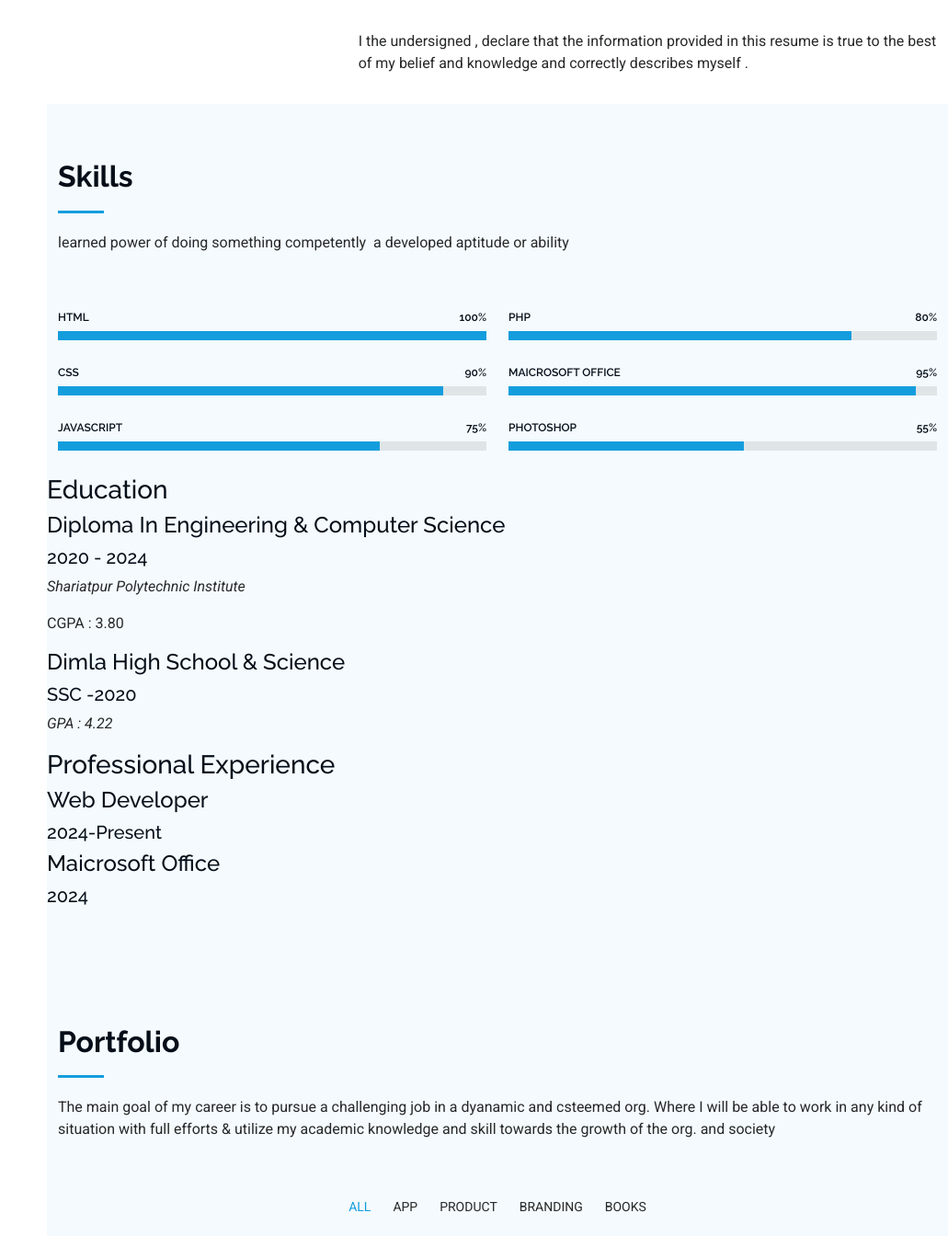
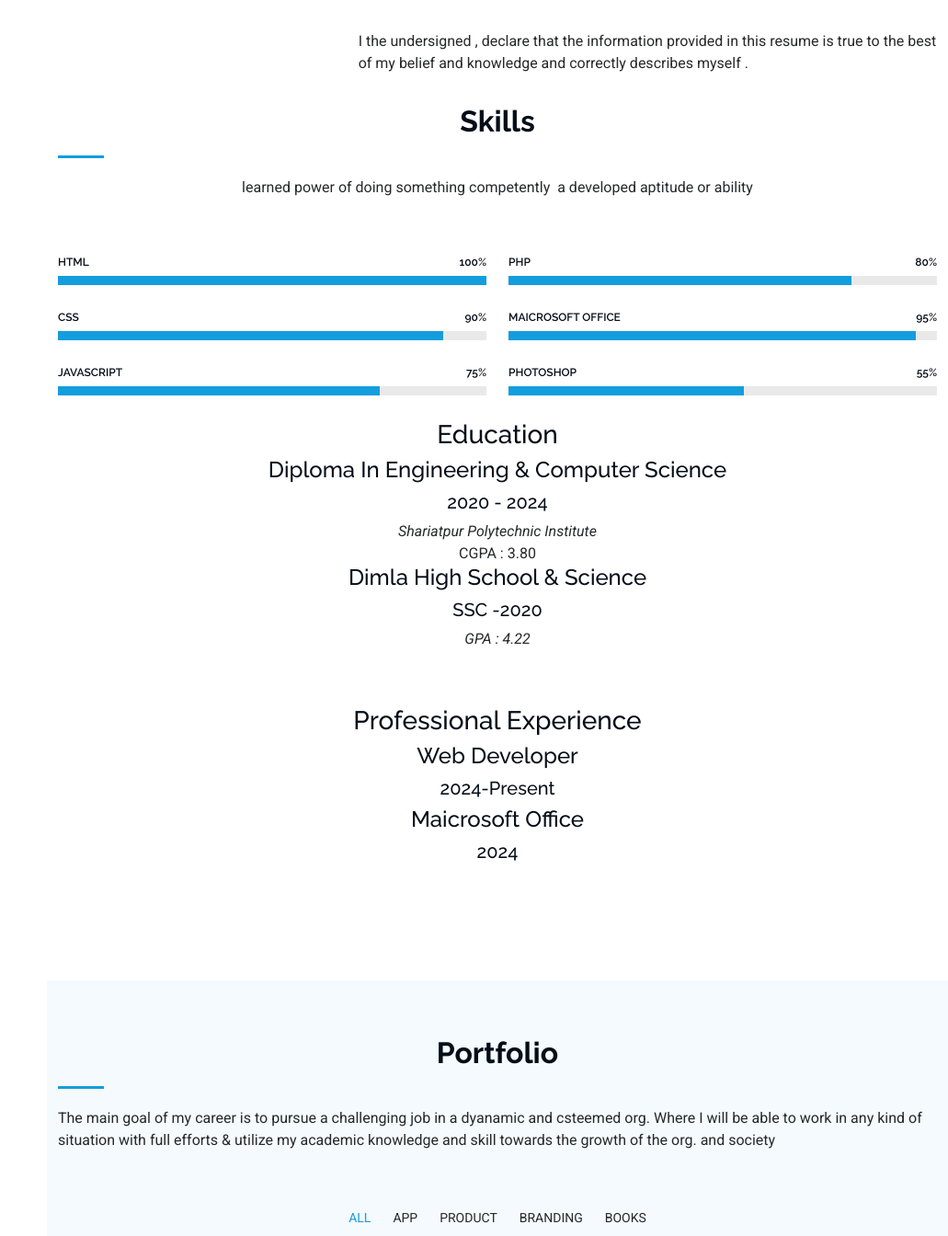
Before and after one commit to monirujjaman18/monirujjaman918, a plain HTML site: page index.html in a window 1280 px wide. Shown: the part 1410-2754 px from the top of the page at 92% size, without its empty margins (249-1280 px from the left). Drawn offline with Linux system fonts and the light colour scheme.

Commit message:
Update index.html

```diff
--- a/index.html
+++ b/index.html
@@ -132,13 +132,16 @@
 
       </div>
     <!-- Skills Section -->
-    <section id="skills" class="skills section light-background">
+  <ion id="skills" class="skills section light-background">
 
       <!-- Section Title -->
+      <center>
       <div class="container section-title" data-aos="fade-up">
         <h2>Skills</h2>
         <p> learned power of doing something competently  a developed aptitude or ability</p>
-      </div><!-- End Section Title -->
+      </div>
+    </center>
+      <!-- End Section Title -->
 
       <div class="container" data-aos="fade-up" data-aos-delay="100">
 
@@ -193,6 +196,8 @@
           </div>
         </div>
       </div>
+      <center>
+      <div class="container section-title" data-aos="fade-up">
             <h3 class="resume-title">Education</h3>
             <div class="resume-item">
               <h4>Diploma In Engineering  &amp; Computer Science</h4>
@@ -208,7 +213,7 @@
             </div><!-- Edn Resume Item -->
 
           </div>
-
+          <div class="container section-title" data-aos="fade-up">
           <div class="col-lg-6" data-aos="fade-up" data-aos-delay="200">
             <h3 class="resume-title">Professional Experience</h3>
             <div class="resume-item">
@@ -218,14 +223,15 @@
             <div class="resume-item">
               <h4>Maicrosoft Office </h4>
               <h5>2024</h5>
-            </div><!-- Edn Resume Item -->
+            </div></center>
+            <!-- Edn Resume Item -->
 
           </div>
 
         </div>
 
       </div>
-
+      </div>
     </section><!-- /Resume Section -->
 
     <!-- Portfolio Section -->
@@ -233,7 +239,7 @@
 
       <!-- Section Title -->
       <div class="container section-title" data-aos="fade-up">
-        <h2>Portfolio</h2>
+      <center><h2>Portfolio</h2></center>
         <p>The main goal of my career is to pursue a challenging job in a dyanamic and csteemed org. Where I will be able to work in any kind of
           situation with full efforts & utilize my academic knowledge and skill towards the growth of the org. and society</p>
       </div><!-- End Section Title -->
@@ -409,7 +415,7 @@
 
       <!-- Section Title -->
       <div class="container section-title" data-aos="fade-up">
-        <h2>Services</h2>
+      <center><h2>Services</h2></center>
         <p> Web development services encompass creating, building, and maintaining websites or web applications. It combines technical skills, programming languages, and design elements to develop functional and visually appealing online platforms. Web development services can range from simple static websites to complex dynamic web applications with extensive functionalities.
 
           Importance of Professional Web Development Services
@@ -484,8 +490,10 @@
 
       <!-- Section Title -->
       <div class="container section-title" data-aos="fade-up">
+      <center>
         <h2>Testimonials</h2>
         <p>This  is our developer </p>
+      </center>
       </div><!-- End Section Title -->
 
       <div class="container" data-aos="fade-up" data-aos-delay="100">
```
